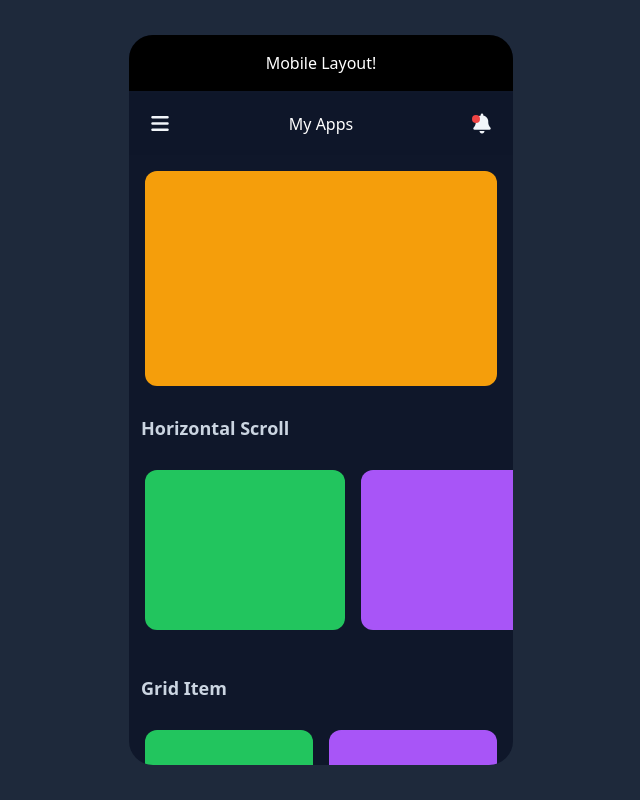
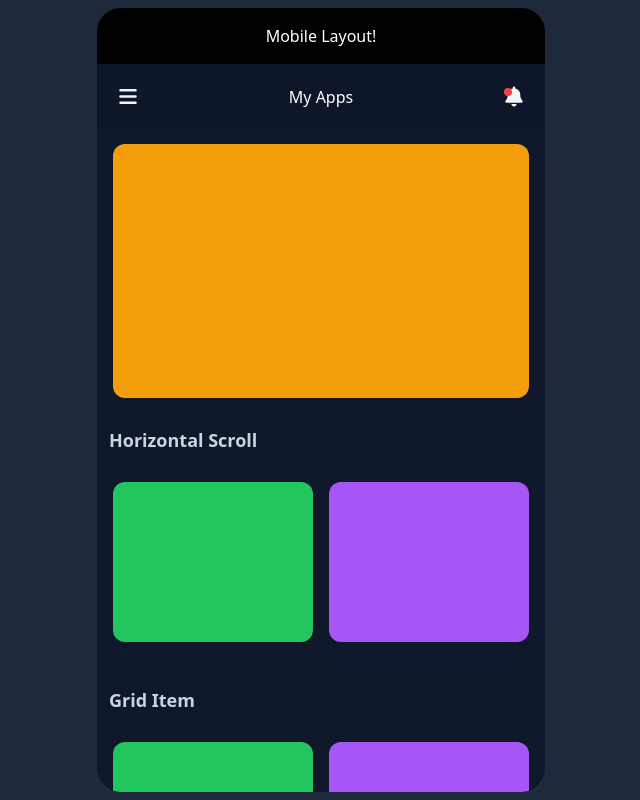
Before and after one commit to dotxbt/dotxbt.github.io, a plain HTML site: page mobile.html in a window 1280 px wide. Shown: the whole page, without its empty margins (319-959 px from the left). Drawn offline with nearby package versions, Linux system fonts and the light colour scheme.

Commit message:
change screen

```diff
--- a/mobile.html
+++ b/mobile.html
@@ -44,7 +44,7 @@
 
 <body>
     <div class="bg-slate-800 absolute top-0 bottom-0 flex flex-col items-center justify-center md:p-2 left-0 right-0">
-        <div class="w-full h-full md:h-auto md:aspect-[10/19] relative md:rounded-3xl overflow-hidden max-w-sm bg-slate-900">
+        <div class="w-full h-full md:h-auto md:aspect-[10/19] relative md:rounded-3xl overflow-hidden max-w-md bg-slate-900">
             <div class="p-4 bg-black hidden md:flex">
                 <p class="text-white w-full text-center">Mobile Layout!</p>
             </div>
```
